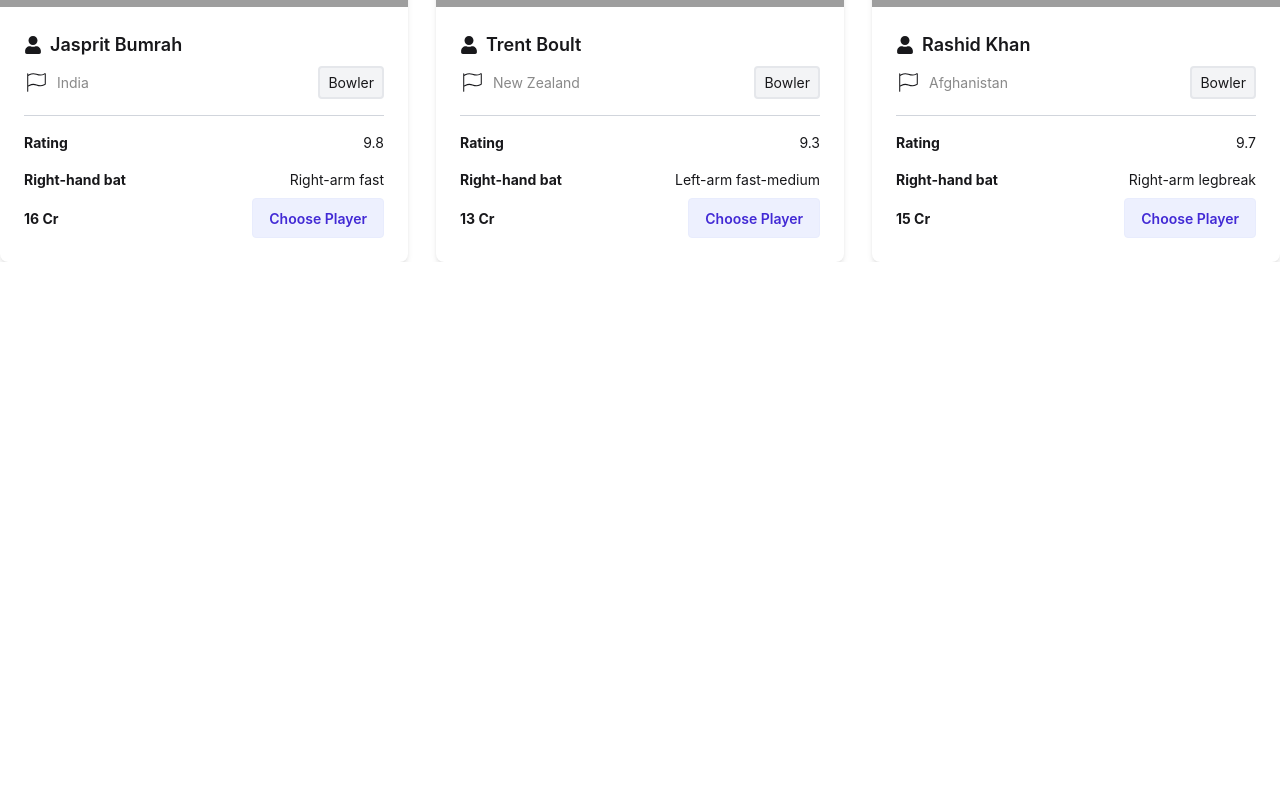
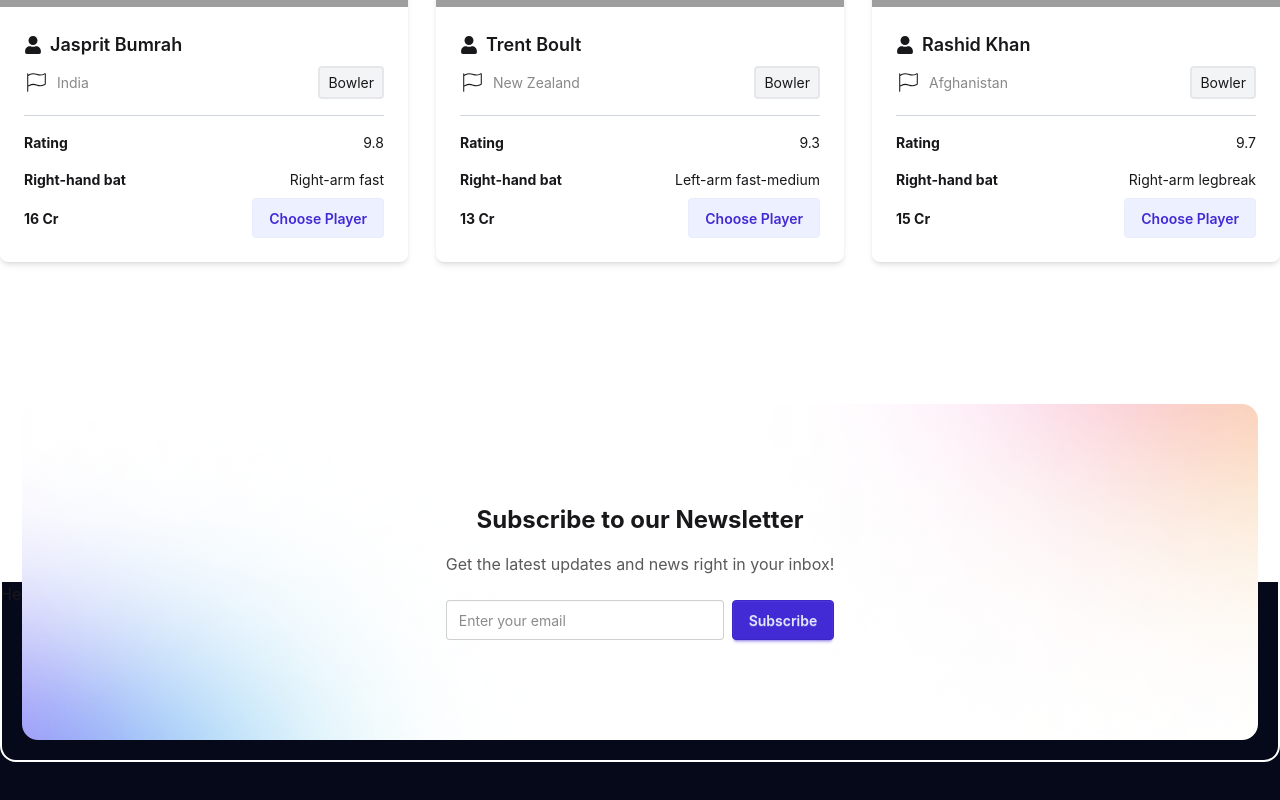
Before and after one commit to nayon-kumar/bpl-dream, a React (Vite) app: page / in a window 1280 px wide. Shown: the part 3074-3874 px from the top of the page. Before the commit the page ends 3336 px from the top, so only its background shows below. Built offline with nearby package versions, Linux system fonts and the light colour scheme; grey boxes are pictures that could not be loaded.

Commit message:
Footer card designed

```diff
--- a/src/App.jsx
+++ b/src/App.jsx
@@ -4,6 +4,7 @@ import Banner from "./components/Banner/Banner";
 import Navbar from "./components/Navbar/Navbar";
 import Players from "./components/Players/Players";
 import { ToastContainer } from "react-toastify";
+import Footer from "./components/Footer/Footer";
 
 const fetchPlayer = async () => {
   const res = await fetch("/players.json");
@@ -24,6 +25,7 @@ function App() {
           setPrice={setPrice}
         />
       </Suspense>
+      <Footer />
       {/* React toastify */}
       <ToastContainer />
     </>
--- a/src/components/Footer/Footer.jsx
+++ b/src/components/Footer/Footer.jsx
@@ -1,9 +1,11 @@
 import React from "react";
+import FooterCard from "./FooterCard/FooterCard";
 
 const Footer = () => {
   return (
-    <footer>
-      <h2>This is footer</h2>
+    <footer className=" mt-80 bg-[#06091A] relative h-100">
+      <FooterCard />
+      <div>Hello</div>
     </footer>
   );
 };
--- /dev/null
+++ b/src/components/Footer/FooterCard/FooterCard.jsx
@@ -0,0 +1,30 @@
+import React from "react";
+import backgorundImage from "../../../assets/BPL/bg-shadow.png";
+
+const FooterCard = () => {
+  return (
+    <div className="border-2 rounded-2xl border-white p-5 container mx-auto absolute -top-1/2 left-1/2 -translate-x-1/2">
+      <div
+        className="text-center bg-white bg-cover bg-center bg-no-repeat rounded-2xl h-84 flex items-center justify-center"
+        style={{ backgroundImage: `url(${backgorundImage})` }}
+      >
+        <div className="mx-5">
+          <h3 className="font-bold text-2xl">Subscribe to our Newsletter</h3>
+          <p className="text-[#131313]/70 mt-4 pb-6">
+            Get the latest updates and news right in your inbox!
+          </p>
+          <div className="flex flex-col sm:flex-row items-center justify-center gap-2">
+            <input
+              className="input"
+              type="email"
+              placeholder="Enter your email"
+            />
+            <button className="btn btn-primary">Subscribe</button>
+          </div>
+        </div>
+      </div>
+    </div>
+  );
+};
+
+export default FooterCard;
```
